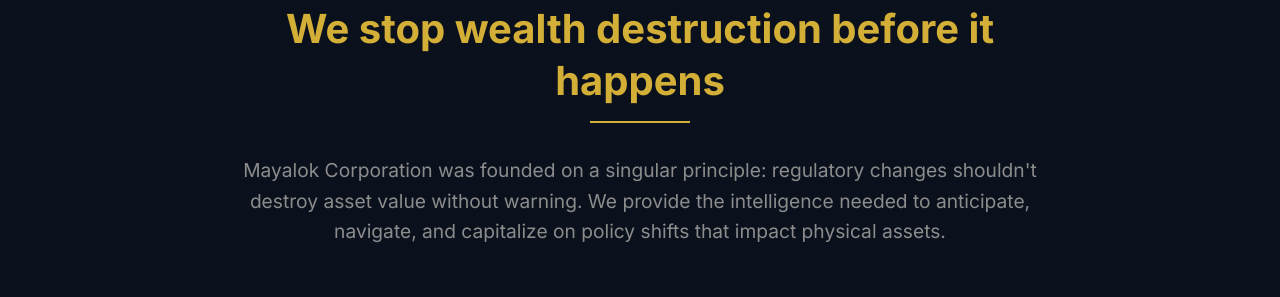
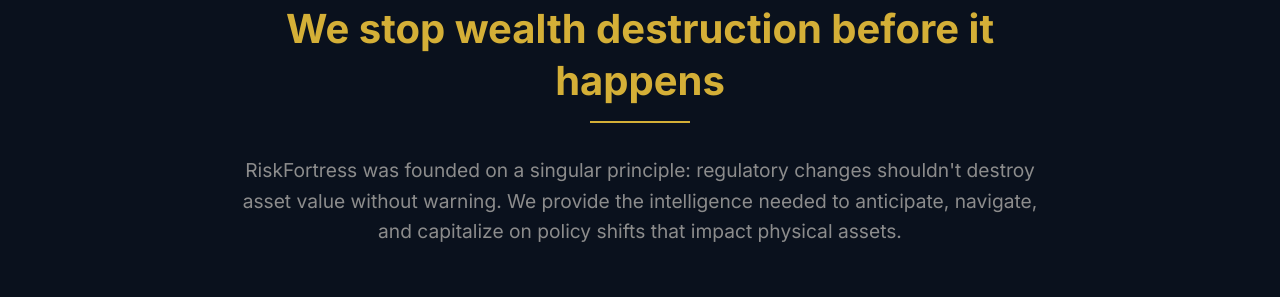
Before and after one commit to Kunal1959/RiskFortress, a plain HTML site: page about.html in a window 1280 px wide. Shown: the part 813-1110 px from the top of the page. Drawn offline with Linux system fonts and the light colour scheme.

Commit message:
Update about.html

```diff
--- a/about.html
+++ b/about.html
@@ -4,7 +4,7 @@
 <head>
     <meta charset="UTF-8">
     <meta name="viewport" content="width=device-width, initial-scale=1.0">
-    <title>The Corporation Behind Clarity | Mayalok Corporation</title>
+    <title>The Corporation Behind Clarity | RiskFortress</title>
     <link rel="stylesheet" href="https://cdnjs.cloudflare.com/ajax/libs/font-awesome/6.4.0/css/all.min.css">
     <link href="https://fonts.googleapis.com/css2?family=Inter:wght@300;400;500;600;700&display=swap" rel="stylesheet">
     <link rel="stylesheet" href="styles.css">
@@ -442,7 +442,7 @@
     <section class="purpose-section">
         <div class="purpose-content">
             <div class="purpose-statement">We stop wealth destruction before it happens</div>
-            <p class="purpose-description">Mayalok Corporation was founded on a singular principle: regulatory changes
+            <p class="purpose-description">RiskFortress was founded on a singular principle: regulatory changes
                 shouldn't destroy asset value without warning. We provide the intelligence needed to anticipate,
                 navigate, and capitalize on policy shifts that impact physical assets.</p>
         </div>
```
